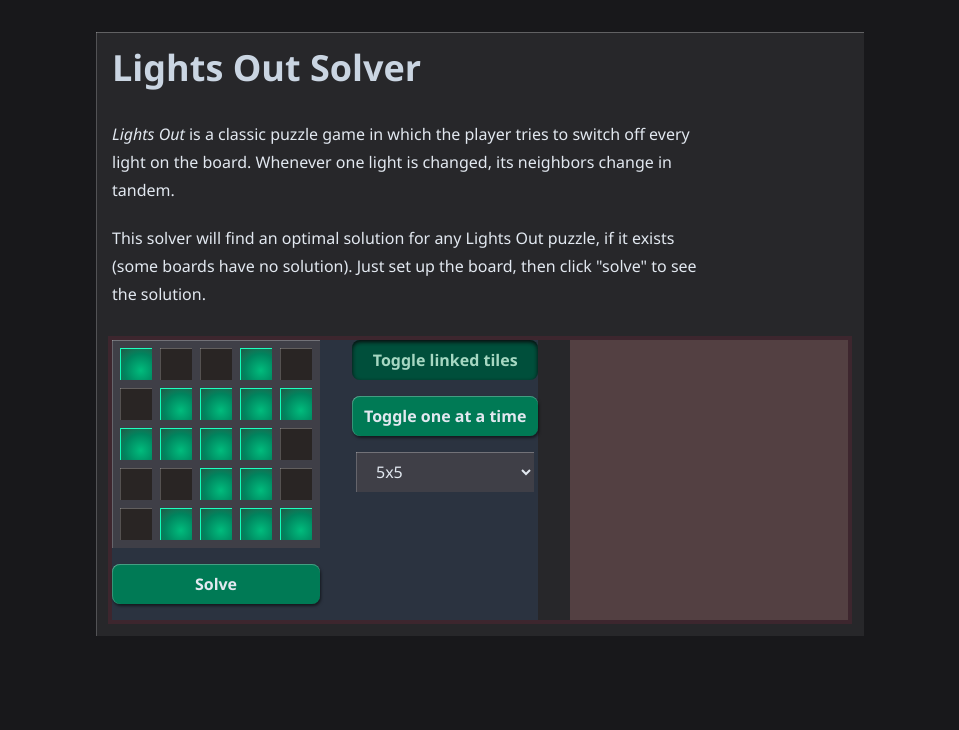
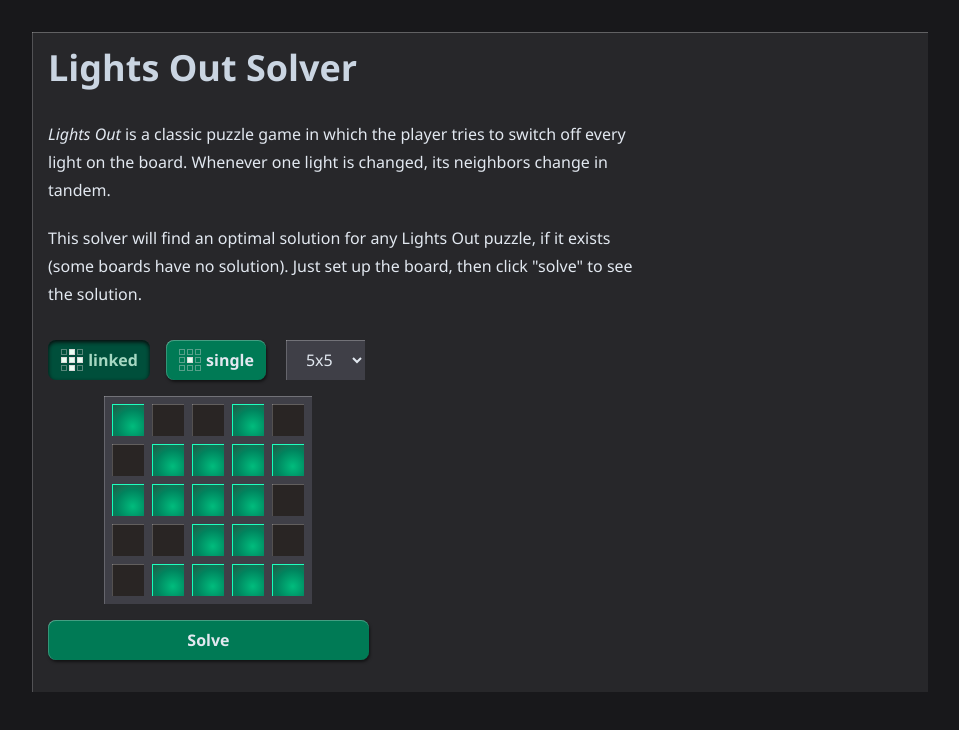
Before and after one commit to bprcode/lightsout-solver, a React (Vite) app: page / in a window 1280 px wide. Shown: the top 730 px of the page, without its empty margins (160-1119 px from the left). Built offline with nearby package versions, Linux system fonts and the light colour scheme.

Commit message:
Improve iconography

```diff
--- a/src/App.tsx
+++ b/src/App.tsx
@@ -1,5 +1,7 @@
 import { useEffect, useState } from 'react'
 import './App.css'
+import linkedSelectionSvg from './assets/linked-selection.svg'
+import unlinkedSelectionSvg from './assets/unlinked-selection.svg'
 export type BoardSize = 2 | 3 | 4 | 5
 export type BitBoard = number
 
@@ -179,8 +181,8 @@ function SolutionSteps({
 }) {
   return (
     <div className={className}>
-      <h2 className="text-slate-200 mt-4">Solution steps:</h2>
-      <div className="flex flex-wrap gap-4">
+      <h3 className="text-slate-200 mt-4 text-xl">Solution steps:</h3>
+      <div className="flex flex-wrap gap-4 mt-4">
         {solution.map((s, i) => {
           const diff =
             i < solution.length - 1 &&
@@ -192,7 +194,7 @@ function SolutionSteps({
                 key={i}
                 board={s}
                 size={size}
-                className="mb-4"
+                className="mb-4 snap-center"
                 tagRow={diff ? diff[0] : undefined}
                 tagCol={diff ? diff[1] : undefined}
                 tag={diff ? String(i + 1) : s === 0 ? 'Done!' : undefined}
@@ -254,11 +256,15 @@ function App() {
     'bg-emerald-900 inset-shadow-sm inset-shadow-zinc-950 text-emerald-100/80 '
   const unpressedStyle =
     'bg-emerald-700 light-edge-shadow hover:bg-emerald-600 active:bg-emerald-800 active:text-emerald-100 active:inset-shadow-sm active:inset-shadow-zinc-950 '
+  const grayPressedStyle =
+    'bg-zinc-900 inset-shadow-sm inset-shadow-zinc-950 text-zinc-100/80 '
+  const grayUnpressedStyle =
+    'bg-zinc-700 light-edge-shadow hover:bg-emerald-600 active:bg-zinc-800 active:text-zinc-100 active:inset-shadow-sm active:inset-shadow-zinc-950 '
   const baseButtonStyle =
-    'px-3 py-1 mb-4 rounded-lg font-semibold h-10 relative '
+    'px-3 py-1 mb-4 rounded-lg font-semibold h-10 relative flex justify-center items-center '
 
   return (
-    <div className="max-w-3xl mx-auto mt-8  bg-zinc-800 text-slate-200 p-4 light-edge flex flex-col">
+    <div className="max-w-4xl mx-auto mt-8  bg-zinc-800 text-slate-200 p-4 light-edge flex flex-col">
       <div className="prose text-slate-200">
         <h1 className="text-slate-300 font-bold">Lights Out Solver</h1>
 
@@ -274,9 +280,47 @@ function App() {
         </p>
       </div>
 
-      <div className="outline-4 outline-rose-500/10 mt-8 flex gap-8">
-        <div className="flex gap-8 w-fit bg-blue-400/10">
-          <div className="flex flex-col">
+      <div className="mt-8 flex gap-8">
+        <div className="flex gap-8 w-fit">
+          <div className="flex flex-col items-center">
+
+          <div className="flex w-fit gap-4 items-start">
+            <button
+              className={`${
+                inputMode === togglePlus ? pressedStyle : unpressedStyle
+              } ${baseButtonStyle}`}
+              onClick={() => {
+                setInputMode(() => togglePlus)
+              }}
+            >
+              <img src={linkedSelectionSvg} />&nbsp;linked
+            </button>
+            <button
+              className={`${
+                inputMode === toggleSingle ? pressedStyle : unpressedStyle
+              } ${baseButtonStyle}`}
+              onClick={() => setInputMode(() => toggleSingle)}
+            >
+              <img src={unlinkedSelectionSvg} />&nbsp;single
+            </button>
+            <select
+              className="bg-zinc-700 px-4 py-2 light-edge mx-1 h-fit"
+              value={boardSize}
+              onChange={e => {
+                setBoardSize(Number(e.target.value) as BoardSize)
+                setBitBoard(
+                  makeRandomBoard(Number(e.target.value) as BoardSize)
+                )
+                setSolution(undefined)
+              }}
+            >
+              <option value="2">2x2</option>
+              <option value="3">3x3</option>
+              <option value="4">4x4</option>
+              <option value="5">5x5</option>
+            </select>
+          </div>
+
             <LightBoard
               className="mb-4"
               board={bitBoard}
@@ -305,47 +349,12 @@ function App() {
               Solve
             </button>
           </div>
-          <div className="flex flex-col w-fit">
-            <button
-              className={`${
-                inputMode === togglePlus ? pressedStyle : unpressedStyle
-              } ${baseButtonStyle}`}
-              onClick={() => {
-                setInputMode(() => togglePlus)
-              }}
-            >
-              Toggle linked tiles
-            </button>
-            <button
-              className={`${
-                inputMode === toggleSingle ? pressedStyle : unpressedStyle
-              } ${baseButtonStyle}`}
-              onClick={() => setInputMode(() => toggleSingle)}
-            >
-              Toggle one at a time
-            </button>
-            <select
-              className="bg-zinc-700 px-4 py-2 light-edge mx-1"
-              value={boardSize}
-              onChange={e => {
-                setBoardSize(Number(e.target.value) as BoardSize)
-                setBitBoard(
-                  makeRandomBoard(Number(e.target.value) as BoardSize)
-                )
-                setSolution(undefined)
-              }}
-            >
-              <option value="2">2x2</option>
-              <option value="3">3x3</option>
-              <option value="4">4x4</option>
-              <option value="5">5x5</option>
-            </select>
-          </div>
+
         </div>
 
-        <div className="bg-red-300/20 grow overflow-y-auto relative">
+        <div className="grow overflow-y-auto relative snap-y snap-mandatory">
           {solution === null && (
-            <h2 className="text-orange-300">This board cannot be solved.</h2>
+            <h2 className="text-orange-300 text-2xl">This board cannot be solved.</h2>
           )}
           {solution && (
             <SolutionSteps
```
Also changed, not shown: src/assets/linked-selection.svg (added), src/assets/unlinked-selection.svg (added).
